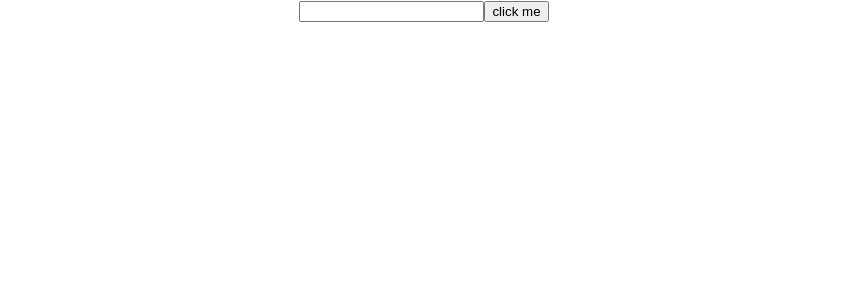
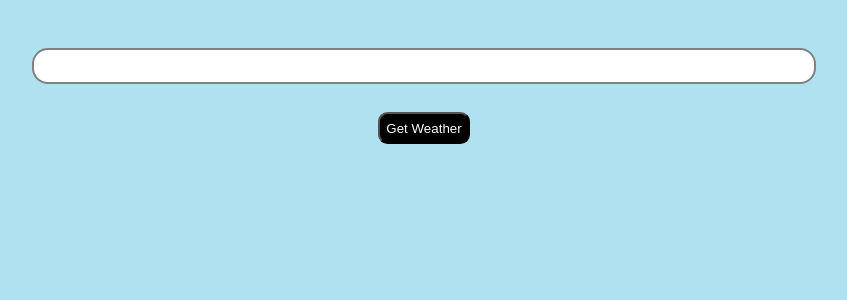
Before and after one commit to thatkhay/Atmosphere360, a React (Create React App) app in the folder atmosphere360/: page / in a window 1280 px wide. Shown: the top 300 px of the page, without its empty margins (216-1063 px from the left). Built offline with nearby package versions, Linux system fonts and the light colour scheme.

Commit message:
created and designed the UI

```diff
--- a/atmosphere360/src/App.js
+++ b/atmosphere360/src/App.js
@@ -4,7 +4,7 @@ import MyPage from './pages/MyPage';
 
 function App() {
   return (
-    <div className="App">
+    <div className="App" >
       <MyPage/>
     </div>
   );
--- a/atmosphere360/src/index.css
+++ b/atmosphere360/src/index.css
@@ -1,10 +1,11 @@
+@import url('https://fonts.googleapis.com/css2?family=Nunito:wght@700;800;1000&display=swap');
+
 body {
   margin: 0;
-  font-family: -apple-system, BlinkMacSystemFont, 'Segoe UI', 'Roboto', 'Oxygen',
-    'Ubuntu', 'Cantarell', 'Fira Sans', 'Droid Sans', 'Helvetica Neue',
-    sans-serif;
+  font-family: 'Nunito', sans-serif;
   -webkit-font-smoothing: antialiased;
   -moz-osx-font-smoothing: grayscale;
+  background-color: rgb(175, 225, 240);
 }
 
 code {
--- a/atmosphere360/src/pages/MyPage.jsx
+++ b/atmosphere360/src/pages/MyPage.jsx
@@ -7,7 +7,7 @@ const MyPage = () => {
   const [error, setError] = useState('');
 
   const getWeatherData = () => {
-    let URL = `https://api.openweathermap.org/data/2.5/weather?q=${inputedCity}&appid=b998ee614b240707fb150975399370c9`;
+    let URL = `https://api.openweathermap.org/data/2.5/weather?q=${inputedCity}&units=imperial&appid=b998ee614b240707fb150975399370c9`;
     axios
       .get(URL)
       .then(response => {
@@ -29,22 +29,38 @@ const MyPage = () => {
   const weatherIconUrl = 'https://openweathermap.org/img/wn/';
 
   return (
-    <div>
-      <input type="text" value={inputedCity} onChange={handleInput} />
-      <button onClick={getWeatherData}>click me</button>
-      {error && <p>Error: {error}</p>}
+    <div className='container' style={{ padding: '0 1rem' }}>
+      <div style={{marginTop: '3rem' , display: 'flex' , alignItems: 'center', flexDirection:'column', justifyContent: 'space-between', height: '6rem'}}>
+      <input type="text" value={inputedCity} onChange={handleInput}  style={{ height:'2rem', borderRadius: '1rem', width: '60%', padding: '0 1rem', fontWeight: '700', textTransform:'capitalize', border: '2px solid gray'}}/>
+      <button style={{ textTransform:'capitalize', height: '2rem', color: 'white', backgroundColor: 'black', borderRadius: '.6rem' }} onClick={getWeatherData}>get weather</button>
+      </div>
+
+      {error && <p style={{ color: 'red' }}>Error: {error}</p>}
       {weatherData && weatherData.weather && weatherData.weather.length > 0 && (
         <div>
-          <div>
-            <p>{weatherData.name}</p>
-            <p>{weatherData.sys.country}</p>
-            <p style={{ textTransform: 'capitalize' }}>tempreture: {weatherData.main.temp.toFixed()} °f</p>
+          <div style={{ display: 'flex' , alignItems: 'center', justifyContent: 'center', fontSize: '2rem', fontWeight: '900' }}>
+            <p>{weatherData.name}, </p>
+            <span style={{ marginLeft: '.4rem' }}>{weatherData.sys.country}</span>
           </div>
-          <p>Weather: {weatherData.weather[0].description}</p>
-          <img src={`${weatherIconUrl}${weatherData.weather[0].icon}.png`} alt="Weather Icon" />
-          <p>Humidity: {weatherData.main.humidity}%</p>
-          <p style={{ textTransform: 'capitalize' }}>min: {weatherData.main.temp_min.toFixed()} °f</p>
-          <p style={{ textTransform: 'capitalize' }}>max: {weatherData.main.temp_max.toFixed()} °f</p>
+          <img style={{ height: '7rem', width: '7rem' }} src={`${weatherIconUrl}${weatherData.weather[0].icon}.png`} alt="Weather Icon" />
+          <p style={{ textTransform: 'capitalize', fontSize: '1.5rem', fontWeight: '700'  }}>feels like: {weatherData.main.temp.toFixed()} °f</p>
+
+          <div style={{ display: 'grid' , gap: '1rem', alignItems: 'center', justifyContent: 'center', gridTemplateColumns: 'repeat(3, 1fr )', marginTop: '5rem', width:'100%', textAlign: 'center'}}>
+
+      <div style={{ textTransform: 'capitalize', backgroundColor: 'black', color: 'white', padding: '0 0 7px 0' }}>
+            <p>Humidity:  </p>
+            {weatherData.main.humidity}%
+        </div>
+          <div style={{ textTransform: 'capitalize', backgroundColor: 'black', color: 'white', padding: '0 0 7px 0' }}>
+            <p>min: </p>
+            {weatherData.main.temp_min.toFixed()} °f
+            </div>
+          <div style={{ textTransform: 'capitalize', backgroundColor: 'black', color: 'white', padding: '0 0 7px 0' }}>
+            <p> max: </p>
+            {weatherData.main.temp_max.toFixed()} °f
+            </div>
+          </div>
+
         </div>
       )}
     </div>
```
